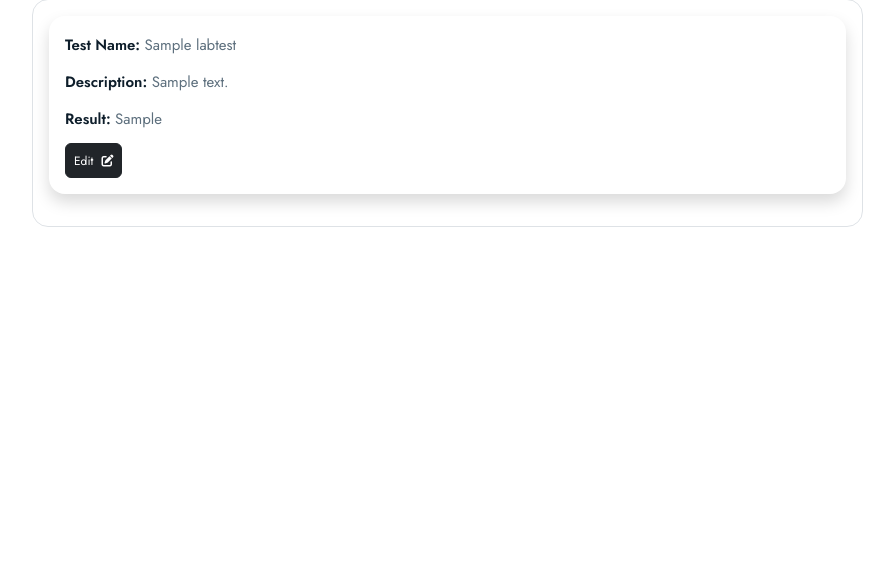
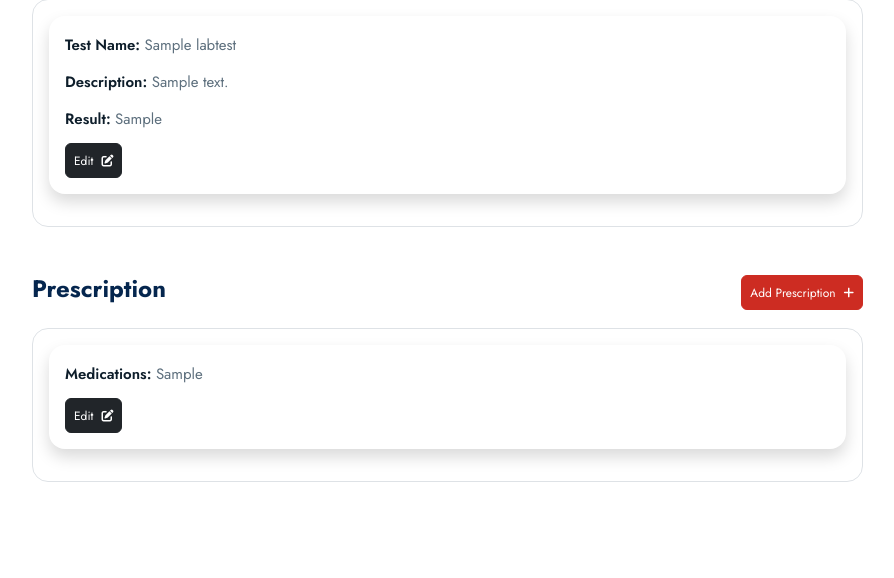
Before and after one commit to Malayaranjan014/hospital-management-system, a Django app: page /doctor/appointments/1 in a window 1280 px wide. Shown: the part 950-1528 px from the top of the page, without its empty margins (335-1229 px from the left). Before the commit the page ends 1177 px from the top, so only its background shows below. Run offline with Django 5.2, Linux system fonts and the light colour scheme; a user stored in the database is signed in; tables that the repository leaves empty hold one stand-in row (values such as "Sample post"); grey boxes marked "Sample" are stand-in pictures; parts of the project's set-up code (start-up, migrations or seed data) failed here and were passed over.

Commit message:
adding prescription and update prescription functionality

```diff
--- a/doctor/urls.py
+++ b/doctor/urls.py
@@ -21,6 +21,9 @@ urlpatterns = [
     path("add_lab_test/<appointment_id>",views.add_lab_test,name="add_lab_test"),
     path("edit_lab_test/<appointment_id>/<lab_test_id>/",views.edit_lab_test ,name="edit_lab_test"),
 
+    path("add_prescription/<appointment_id>",views.add_prescription,name="add_prescription"),
+    path("edit_prescription/<appointment_id>/<prescription_id>/",views.edit_prescription ,name="edit_prescription"),
+
 
 
 ]
--- a/doctor/views.py
+++ b/doctor/views.py
@@ -37,7 +37,7 @@ def appointments(request):
     return render(request, "doctor/appointments.html", context)
 
 
-
+# view for appointment details
 @login_required
 def appointment_detail(request, appointment_id):
     doctor = doctor_models.Doctor.objects.get(user=request.user)
@@ -57,7 +57,7 @@ def appointment_detail(request, appointment_id):
     return render(request, "doctor/appointment_detail.html", context)
 
 
-
+# for doctor appointment view like cancle appointment or shedule appointment
 @login_required
 def cancel_appointment(request, appointment_id):
     doctor = doctor_models.Doctor.objects.get(user=request.user)
@@ -96,7 +96,7 @@ def complete_appointment(request, appointment_id):
     return redirect("doctor:appointment_detail", appointment.appointment_id)
 
 
-
+# for medical view
 @login_required
 def add_medical_report(request, appointment_id):
     doctor = doctor_models.Doctor.objects.get(user=request.user)
@@ -131,7 +131,7 @@ def edit_medical_report(request, appointment_id, medical_report_id):
     messages.success(request, "Medical Report Updated Successfully")
     return redirect("doctor:appointment_detail", appointment.appointment_id)
 
-
+# for lab test view
 @login_required
 def add_lab_test(request, appointment_id):
     doctor = doctor_models.Doctor.objects.get(user=request.user)
@@ -167,3 +167,34 @@ def edit_lab_test(request, appointment_id, lab_test_id):
 
     messages.success(request, "Lab Report Updated Successfully")
     return redirect("doctor:appointment_detail", appointment.appointment_id)
+
+
+# for prescription view
+@login_required
+def add_prescription(request, appointment_id):
+    doctor = doctor_models.Doctor.objects.get(user=request.user)
+    appointment = base_models.Appointment.objects.get(appointment_id=appointment_id, doctor=doctor)
+
+    if request.method == "POST":
+        medications = request.POST.get("medications")
+        base_models.Prescription.objects.create(medications=medications, appointment=appointment)
+
+    messages.success(request, "Prescription Added Successfully")
+    return redirect("doctor:appointment_detail", appointment.appointment_id)
+
+
+@login_required
+def edit_prescription(request, appointment_id, prescription_id):
+    doctor = doctor_models.Doctor.objects.get(user=request.user)
+    appointment = base_models.Appointment.objects.get(appointment_id=appointment_id, doctor=doctor)
+    # for edit we need to access the fetch the  prescription
+    prescription = base_models.Prescription.objects.get(id=prescription_id)
+
+    if request.method == "POST":
+        medications = request.POST.get("medications")
+        # update the existing prescription
+        prescription.medications = medications
+        prescription.save()
+
+    messages.success(request, "Prescription Updated Successfully")
+    return redirect("doctor:appointment_detail", appointment.appointment_id)
--- a/templates/doctor/appointment_detail.html
+++ b/templates/doctor/appointment_detail.html
@@ -48,7 +48,7 @@
                     </div>
                 </div>
 
-                {% comment %} medical report and edit  {% endcomment %}
+                {% comment %} medical report and edit section  {% endcomment %}
 
     <div id="medical-report">
                     <div class="d-flex justify-content-between">
@@ -56,10 +56,12 @@
                         <button class="btn btn-primary btn-sm" type="button" data-bs-toggle="collapse" data-bs-target="#collapseMedicalReport" aria-expanded="false" aria-controls="collapseMedicalReport">Add Medical Report <i class="fas fa-plus ms-2"></i></button>
                     </div>
                     <div class="collapse" id="collapseMedicalReport">
+
                         <div class="border p-3 mb-4 rounded-4">
                             <form action="{% url 'doctor:add_medical_report' appointment.appointment_id %}" method="POST">
                                 {% csrf_token %}
                                 <input type="text" class="form-control mb-3" name="diagnosis" placeholder="Diagnosis" />
+
                                 <input type="text" class="form-control mb-3" name="treatment" placeholder="Treatment" />
                                 <button type="submit" class="btn btn-secondary btn-sm">Save <i class="fas fa-save ms-2"></i></button>
                             </form>
@@ -72,11 +74,14 @@
                             <div class="shadow p-3 rounded-4 mb-3">
                                 <p><span class="fw-semibold text-dark">Diagnosis:</span> {{m.diagnosis}}</p>
                                 <p><span class="fw-semibold text-dark">Treatment:</span> {{m.treatment}}</p>
+
                                 <button class="btn btn-dark btn-sm" type="button" data-bs-toggle="collapse" data-bs-target="#collapseMedicalRecord{{m.id}}" aria-expanded="false" aria-controls="collapseMedicalRecord{{m.id}}">Edit <i class="fas fa-edit ms-2"></i></button>
                                 <div class="collapse mt-3" id="collapseMedicalRecord{{m.id}}">
                                     <div class="border p-3 rounded-4">
+
                                         <form action="{% url 'doctor:edit_medical_report' appointment.appointment_id m.id %}" method="POST">
                                             {% csrf_token %}
+
                                             <input type="text" class="form-control mb-3" value="{{m.diagnosis}}" name="diagnosis" placeholder="Diagnosis" />
                                             <input type="text" class="form-control mb-3" value="{{m.treatment}}" name="treatment" placeholder="Treatment" />
                                             <button type="submit" class="btn btn-secondary btn-sm">Save Changes <i class="fas fa-save ms-2"></i></button>
@@ -84,6 +89,7 @@
                                     </div>
                                 </div>
                             </div>
+                            {% comment %} if value is empty show  {% endcomment %}
                             {% empty %}
                             <p>No medical records</p>
                             {% endfor %}
@@ -92,7 +98,7 @@
                 </div>
 
 
-                {% comment %} lab test record  {% endcomment %}
+                {% comment %} lab test record section {% endcomment %}
 
                 <div id="lab-test">
                     <div class="d-flex justify-content-between">
@@ -105,6 +111,7 @@
                             <form action="{% url 'doctor:add_lab_test' appointment.appointment_id %}" method="POST">
                                 {% csrf_token %}
                                 <input type="text" class="form-control mb-3" name="test_name" placeholder="Test name" />
+
                                 <input type="text" class="form-control mb-3" name="description" placeholder="Description" />
                                 <textarea name="result" class="form-control" id="" placeholder="Lab Result"></textarea>
                                 <button type="submit" class="btn btn-secondary btn-sm">Save <i class="fas fa-save ms-2"></i></button>
@@ -115,11 +122,14 @@
                         <div class="border p-3 mb-4 rounded-4">
                             {% for l in lab_tests %}
                             <div class="shadow p-3 rounded-4 mb-3">
+
                                 <p><span class="fw-semibold text-dark">Test Name:</span> {{l.test_name}}</p>
                                 <p><span class="fw-semibold text-dark">Description:</span> {{l.description}}</p>
+
                                 <p><span class="fw-semibold text-dark">Result:</span> {{l.result|default:"Not added yet"}}</p>
                                 <button class="btn btn-dark btn-sm" type="button" data-bs-toggle="collapse" data-bs-target="#collapseLabTest{{l.id}}" aria-expanded="false" aria-controls="collapseLabTest{{l.id}}">Edit <i class="fas fa-edit ms-2"></i></button>
                                 <div class="collapse mt-3" id="collapseLabTest{{l.id}}">
+
                                     <div class="border p-3 rounded-4">
                                         {% comment %} for edit  {% endcomment %}
                                         <form action="{% url 'doctor:edit_lab_test' appointment.appointment_id l.id %}" method="POST">
@@ -133,6 +143,7 @@
                                     </div>
                                 </div>
                             </div>
+                            {% comment %} if value empty show {% endcomment %}
                             {% empty %}
                             <p>No lab tests</p>
                             {% endfor %}
@@ -142,6 +153,54 @@
 
 
 
+                {% comment %}  prescription  section {% endcomment %}
+    <div class="d-flex justify-content-between">
+
+                    <h4 class="mb-0 mb-4 fw-bold">Prescription</h4>
+                    <button class="btn btn-primary btn-sm" type="button" data-bs-toggle="collapse" data-bs-target="#collapsePrescription" aria-expanded="false" aria-controls="collapsePrescription">Add Prescription <i class="fas fa-plus ms-2"></i></button>
+                </div>
+
+                <div class="collapse" id="collapsePrescription">
+                    <div class="border p-3 mb-4 rounded-4">
+                        <form action="{% url 'doctor:add_prescription' appointment.appointment_id %}" method="POST">
+                            {% csrf_token %}
+                            <textarea class="form-control mb-3" name="medications" placeholder="Medications"></textarea>
+                            <button type="submit" class="btn btn-secondary btn-sm">Save <i class="fas fa-save ms-2"></i></button>
+                        </form>
+                    </div>
+                </div>
+
+                <div class="card mb-4">
+                    <div class="border p-3 mb-4 rounded-4">
+                        {% for p in prescriptions %}
+                        <div class="shadow p-3 rounded-4 mb-3">
+
+                            <p><span class="fw-semibold text-dark">Medications:</span> {{p.medications}}</p>
+                            <button class="btn btn-dark btn-sm" type="button" data-bs-toggle="collapse" data-bs-target="#collapsePrescription1" aria-expanded="false" aria-controls="collapsePrescription1">Edit <i class="fas fa-edit ms-2"></i></button>
+                            <div class="collapse mt-3" id="collapsePrescription1">
+                                <div class="border p-3 rounded-4">
+
+                                    <form action="{% url 'doctor:edit_prescription' appointment.appointment_id p.id %}" method="POST">
+                                        {% csrf_token %}
+                                        <input type="text" class="form-control mb-3" name="medications" value="{{p.medications}}" placeholder="Medications" />
+                                        <button type="submit" class="btn btn-secondary btn-sm">Save Changes <i class="fas fa-save ms-2"></i></button>
+                                    </form>
+                                </div>
+                            </div>
+                        </div>
+                        {% comment %} if value empty show  {% endcomment %}
+                        {% empty %}
+                        <p>No prescriptions</p>
+                        {% endfor %}
+                    </div>
+                </div>
+            </div>
+        </div>
+    </div>
+
+
+
+
 
 </section>
 {% endblock  %}
```
Also changed, not shown: base/views.py (line endings or trailing spaces).
